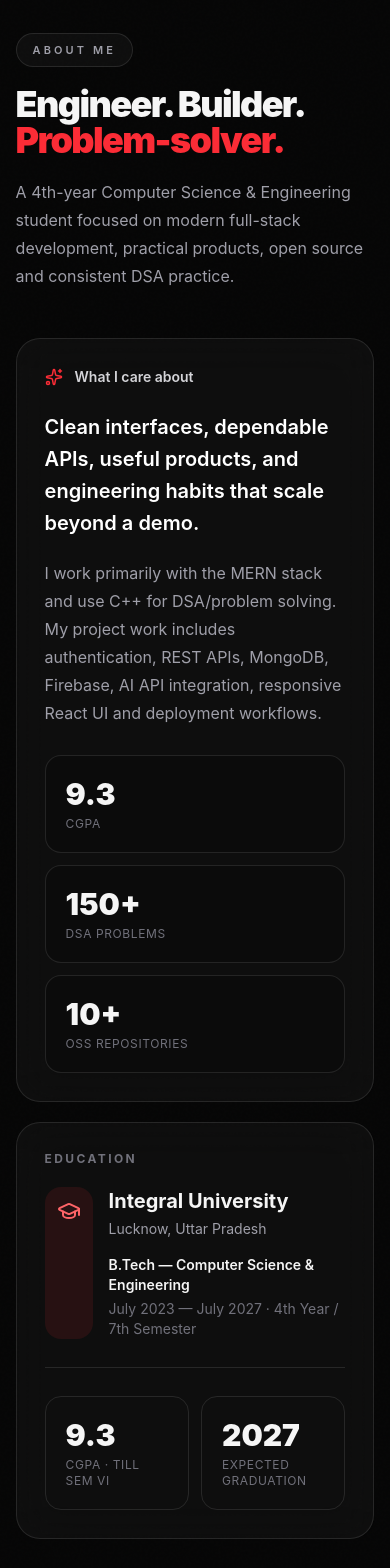
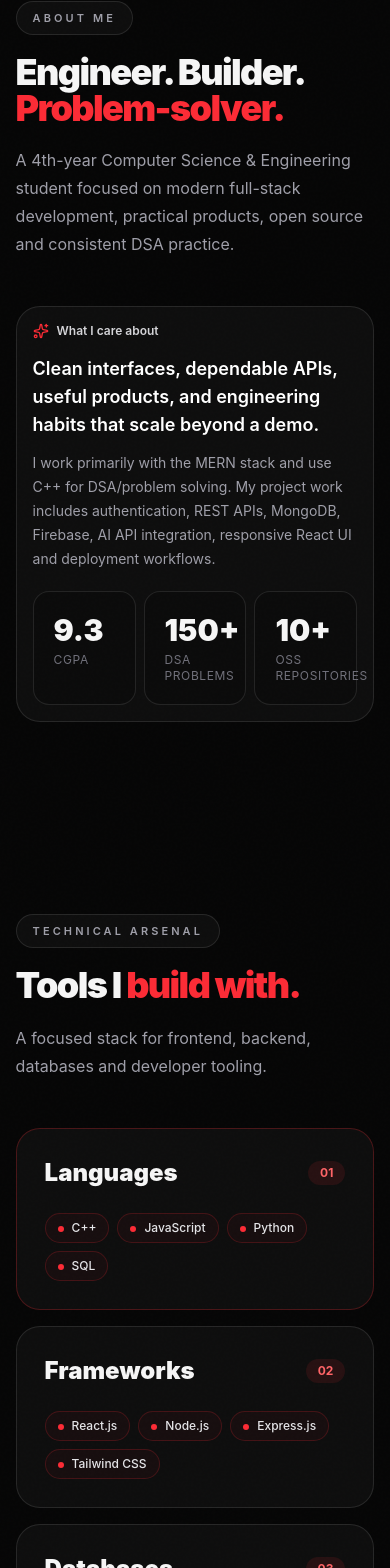
Before and after one commit to zaidxGithub/zaids-portfolio, a React (Vite) app: page / in a window 390 px wide. Shown: the part 1491-3059 px from the top of the page. Built offline with nearby package versions, Linux system fonts and the light colour scheme.

Commit message:
Feat: Integrate Reveal component for enhanced visibility in About, Contact, and Help sections

```diff
--- a/src/components/sections/AboutSection.jsx
+++ b/src/components/sections/AboutSection.jsx
@@ -1,73 +1,83 @@
 import { GraduationCap, Sparkles } from "lucide-react";
 import SectionHeader from "../ui/SectionHeader";
+import Reveal from "../ui/Reveal";
 import StatCard from "../cards/StatCard";
 
 export default function AboutSection() {
   return (
-    <section id="about" className="  container-x py-28">
+    <section id="about" className="container-x py-20 sm:py-24 lg:py-28">
+
       <SectionHeader
         eyebrow="About me"
         title="Engineer. Builder."
         accent="Problem-solver."
         description="A 4th-year Computer Science & Engineering student focused on modern full-stack development, practical products, open source and consistent DSA practice."
       />
-      <div className="grid gap-5 lg:grid-cols-[1.2fr_.8fr]">
-        <div className="glass glass-hover rounded-3xl p-7 sm:p-9">
-          <div className="flex items-center gap-3 text-sm font-semibold text-zinc-300">
-            <Sparkles className="text-red-500" size={18} /> What I care about
+
+      <div className="grid gap-4 sm:gap-5 lg:grid-cols-[1.2fr_.8fr]">
+
+
+        {}
+        <Reveal>
+          <div className="glass glass-hover rounded-[1.5rem] p-4 sm:rounded-3xl sm:p-7 lg:p-9">
+
+          {}
+          <div className="flex items-center gap-2 text-xs font-semibold text-zinc-300 sm:gap-3 sm:text-sm">
+            <Sparkles
+              className="shrink-0 text-red-500"
+              size={16}
+            />
+            What I care about
           </div>
-          <p className="mt-6 text-xl font-semibold leading-8 text-white">
+
+
+          {}
+          <p className="mt-4 text-lg font-semibold leading-7 text-white sm:mt-6 sm:text-xl sm:leading-8">
             Clean interfaces, dependable APIs, useful products, and engineering
             habits that scale beyond a demo.
           </p>
-          <p className="mt-5 leading-7 text-zinc-400">
+
+
+          {}
+          <p className="mt-3 text-sm leading-6 text-zinc-400 sm:mt-5 sm:text-base sm:leading-7">
             I work primarily with the MERN stack and use C++ for DSA/problem
             solving. My project work includes authentication, REST APIs,
             MongoDB, Firebase, AI API integration, responsive React UI and
             deployment workflows.
           </p>
-          <div className="mt-7 grid gap-3 sm:grid-cols-3">
-            <StatCard value="9.3" label="CGPA" />
-            <StatCard value="150+" label="DSA problems" />
-            <StatCard value="10+" label="OSS repositories" />
-          </div>
-        </div>
-        <div className="glass rounded-3xl p-7 sm:p-9">
-          <p className="text-xs font-bold uppercase tracking-[.2em] text-zinc-500">
-            Education
-          </p>
-          <div className="mt-5 flex gap-4">
-            <div className="rounded-2xl bg-red-500/10 p-3 text-red-400">
-              <GraduationCap />
-            </div>
-            <div>
-              <h3 className="text-xl font-bold">Integral University</h3>
-              <p className="mt-1 text-sm text-zinc-400">
-                Lucknow, Uttar Pradesh
-              </p>
-              <p className="mt-4 text-sm font-semibold">
-                B.Tech — Computer Science & Engineering
-              </p>
-              <p className="mt-1 text-sm text-zinc-500">
-                July 2023 — July 2027 · 4th Year / 7th Semester
-              </p>
-            </div>
-          </div>
-          <div className="my-7 h-px bg-white/10" />
-          <div className="grid grid-cols-2 gap-3">
+
+
+          {}
+          <div className="mt-5 grid grid-cols-3 gap-2 sm:mt-7 sm:gap-3">
+
             <StatCard
               value="9.3"
-              label="CGPA · Till Sem VI"
-              className="bg-transparent"
+              label="CGPA"
             />
+
             <StatCard
-              value="2027"
-              label="Expected graduation"
-              className="bg-transparent"
+              value="150+"
+              label="DSA problems"
             />
+
+            <StatCard
+              value="10+"
+              label="OSS repositories"
+            />
+
           </div>
+
+          </div>
+        </Reveal>
+
+
+
+
+
+
+
         </div>
-      </div>
+
     </section>
   );
 }
--- a/src/components/sections/ContactSection.jsx
+++ b/src/components/sections/ContactSection.jsx
@@ -5,11 +5,13 @@ import {
   Rocket,
 } from "lucide-react";
 import { FaGithub, FaLinkedin } from "react-icons/fa";
+import Reveal from "../ui/Reveal";
 
 export default function ContactSection() {
   return (
     <section id="contact" className="container-x pb-28 pt-20">
-      <div className="relative overflow-hidden rounded-[2.5rem] border border-red-500/20 bg-gradient-to-br from-red-500/15 via-white/[0.03] to-transparent p-8 shadow-glow sm:p-12">
+      <Reveal>
+        <div className="relative overflow-hidden rounded-[2.5rem] border border-red-500/20 bg-gradient-to-br from-red-500/15 via-white/[0.03] to-transparent p-8 shadow-glow sm:p-12">
         <div className="absolute -right-24 -top-24 h-72 w-72 rounded-full bg-red-500/20 blur-3xl" />
         <div className="relative">
           <span className="eyebrow border-red-500/20">Quick connect</span>
@@ -21,8 +23,13 @@ export default function ContactSection() {
             reach me is email or LinkedIn.
           </p>
           <div className="mt-8 flex flex-wrap gap-3">
-            <a className="btn-primary" href="mailto:zaidxcodes@gmail.com">
-              <Mail size={17} /> zaidxcodes@gmail.com
+            <a
+              className="btn-primary"
+              href="mailto:zaidxcodes@gmail.com"
+              aria-label="Send an email"
+              title="Send an email"
+            >
+              <Mail size={17} />
             </a>
             <a
               className="btn-secondary"
@@ -40,18 +47,10 @@ export default function ContactSection() {
             >
               <FaGithub size={17} /> GitHub
             </a>
-            <a
-              className="btn-secondary whatsapp-btn"
-              href="https://wa.me/"
-              target="_blank"
-              rel="noreferrer"
-              title="Add your WhatsApp number in src/components/sections/ContactSection.jsx"
-            >
-              <MessageCircle size={17} /> WhatsApp
-            </a>
           </div>
         </div>
-      </div>
+        </div>
+      </Reveal>
     </section>
   );
 }
--- a/src/components/sections/HelpSection.jsx
+++ b/src/components/sections/HelpSection.jsx
@@ -1,20 +1,31 @@
 import SectionHeader from "../ui/SectionHeader";
 import HelpCard from "../cards/HelpCard";
 import { helpCards } from "../../data/portfolioData";
+import Reveal from "../ui/Reveal";
 
 export default function HelpSection() {
   return (
-    <section className="container-x pb-28">
+<section className="container-x pb-20 sm:pb-24 lg:pb-28">
+
   <SectionHeader
     eyebrow="Where I can help"
     title="I like building"
     accent="end-to-end."
   />
-      <div className="grid gap-4 md:grid-cols-2">
-        {helpCards.map(([number, title, text]) => (
-          <HelpCard key={number} number={number} title={title} text={text} />
+
+  {}
+  <div className="grid grid-cols-2 gap-3 sm:gap-5 md:grid-cols-2">
+    {helpCards.map(([number, title, text], index) => (
+      <Reveal key={number} delay={index * 70}>
+        <HelpCard
+          number={number}
+          title={title}
+          text={text}
+        />
+      </Reveal>
     ))}
   </div>
+
 </section>
   );
 }
```
Lines whose indentation alone changed are shown as unchanged.
